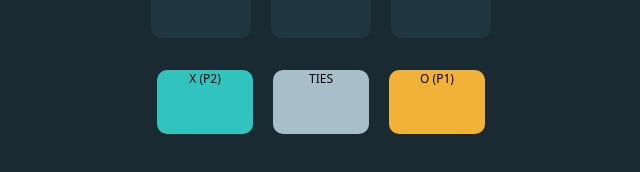
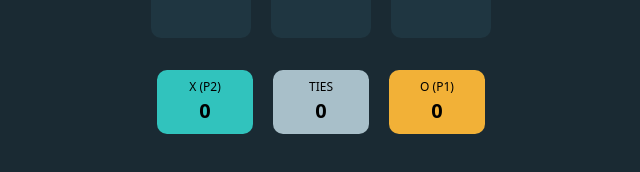
Before and after one commit to kapana1004/tic-tac-toe, a React (Vite) app: page / in a window 1280 px wide. Both pictures are taken after a click on the element "NEW GAME (VS PLAYER)". Shown: the part 430-602 px from the top of the page, without its empty margins (319-959 px from the left). Built offline with nearby package versions, Linux system fonts and the light colour scheme.

Commit message:
add winner count states

```diff
--- a/src/App.jsx
+++ b/src/App.jsx
@@ -15,6 +15,9 @@ function App() {
   );
   const [winner, setWinner] = useState(null);
   const [start, setStart] = useState(false);
+  const [countX, setCountX] = useState(0);
+  const [countO, setCountO] = useState(0);
+  const [ties, setTies] = useState(0);
 
   const handleClick = (i) => {
     if (winner || squares[i]) {
@@ -31,6 +34,12 @@ function App() {
     const winnerFound = defineWinner(nextSquares);
     if (winnerFound) {
       setWinner(winnerFound);
+    }
+    if (winnerFound === "X") {
+      setCountX(countX + 1);
+    }
+    if (winnerFound === "O") {
+      setCountO(countO + 1);
     }
 
     setTurn(
@@ -67,6 +76,17 @@ function App() {
 
     return null;
   }
+  function resetGame() {
+    setSquares(Array(9).fill(null));
+    setXIsNext(true);
+    setTurn(<img className="w-[16px] h-[16px]" src={smallX} alt="x" />);
+    setWinner(null);
+  }
+
+  const handleStartGame = () => {
+    resetGame();
+    setStart(true);
+  };
 
   return (
     <>
@@ -87,7 +107,10 @@ function App() {
             <span>{turn}</span>
             <span className="text-[#A8BFC9] text-[14px] font-bold">TURN</span>
           </div>
-          <div className="flex justify-center items-center bg-[#A8BFC9] w-[40px] h-[40px] rounded-[5px]">
+          <div
+            onClick={handleStartGame}
+            className="flex justify-center items-center bg-[#A8BFC9] w-[40px] h-[40px] cursor-pointer rounded-[5px]"
+          >
             <img src={Rotate} alt="" />
           </div>
         </div>
@@ -109,14 +132,17 @@ function App() {
           </div>
         </div>
         <div className="flex w-[328px] justify-between">
-          <div className="flex w-[96px] h-[64px] bg-[#31C3BD] rounded-[10px] justify-center">
+          <div className="flex flex-col items-center w-[96px] h-[64px] bg-[#31C3BD] rounded-[10px] justify-center">
             <span className="text-[12px]">X (P2)</span>
+            <span className=" text-[20px] font-bold">{countX}</span>
           </div>
-          <div className="flex w-[96px] h-[64px] bg-[#A8BFC9] rounded-[10px] justify-center">
+          <div className="flex flex-col items-center w-[96px] h-[64px] bg-[#A8BFC9] rounded-[10px] justify-center">
             <span className="text-[12px]">TIES</span>
+            <span className=" text-[20px] font-bold">{ties}</span>
           </div>
-          <div className="flex w-[96px] h-[64px] bg-[#F2B137] rounded-[10px] justify-center">
+          <div className="flex flex-col items-center w-[96px] h-[64px] bg-[#F2B137] rounded-[10px] justify-center">
             <span className="text-[12px]">O (P1)</span>
+            <span className=" text-[20px] font-bold">{countO}</span>
           </div>
         </div>
         <div>{winner ? <span>Winner: {winner}</span> : null}</div>
```
